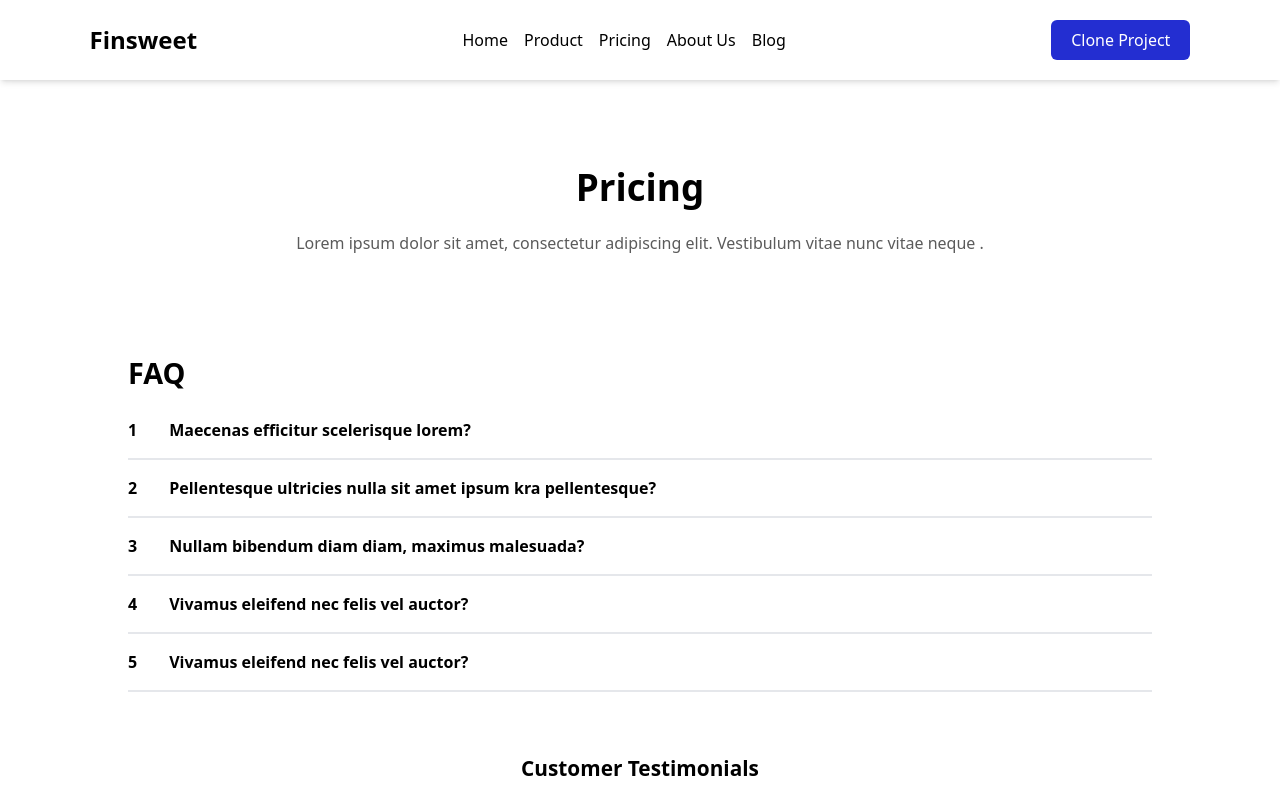
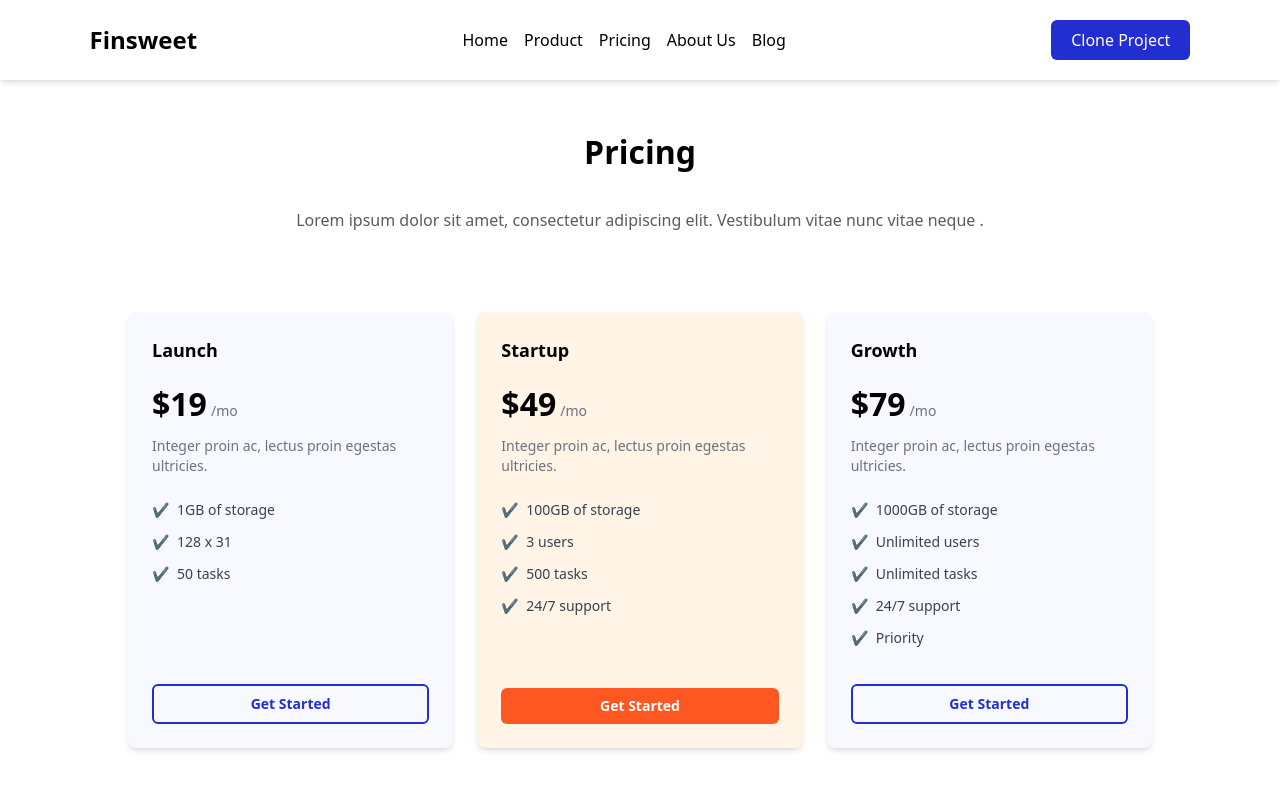
Before and after one commit to solawaleayomide/Finsweet, a React (Create React App) app: page /pricing in a window 1280 px wide. Shown: the top 800 px of the page. Built offline with nearby package versions, Linux system fonts and the light colour scheme.

Commit message:
finsweet

```diff
--- a/src/components/Navbar.js
+++ b/src/components/Navbar.js
@@ -7,7 +7,7 @@ function Navbar() {
   const [isMenuOpen, setIsMenuOpen] = useState(false);
 
   return (
-    <header className="fixed top-0 left-0 w-full py-[20px] px-[10%] md:px-[7%] flex items-center justify-between bg-white shadow-md">
+    <header className="fixed z-50 top-0 left-0 w-full py-[20px] px-[10%] md:px-[7%] flex items-center justify-between bg-white shadow-md">
       <a href="/" className="text-[1.5rem] font-bold md:text-[1.5rem]">
         Finsweet
       </a>
--- /dev/null
+++ b/src/components/PricingCard.js
@@ -0,0 +1,44 @@
+import React from "react";
+
+function PricingCard({ data }) {
+  const { title, price, features, buttonText, highlight } = data;
+
+  return (
+    <div
+      className={`p-6 rounded-lg shadow-md flex flex-col ${
+        highlight ? "bg-[#FFF4E6]" : "bg-[#F8F9FF]"
+      }`}
+    >
+      <h3 className="text-lg font-bold mb-4">{title}</h3>
+      <div className="text-[2rem] font-extrabold mb-2 flex items-baseline">
+        ${price}
+        <span className="text-sm font-medium text-gray-500 ml-1">/mo</span>
+      </div>
+      <p className="text-sm text-gray-500 mb-6">
+        Integer proin ac, lectus proin egestas ultricies.
+      </p>
+      <ul className="mb-6 flex-grow">
+        {features.map((feature, index) => (
+          <li
+            key={index}
+            className="text-sm text-gray-700 flex items-center mb-3"
+          >
+            <span className="text-green-500 font-bold mr-2">✔</span>
+            {feature}
+          </li>
+        ))}
+      </ul>
+      <button
+        className={`mt-auto py-2 text-sm font-bold rounded-md ${
+          highlight
+            ? "bg-[#FF5722] text-white"
+            : "border-2 border-[#232ED1] text-[#232ED1]"
+        }`}
+      >
+        {buttonText}
+      </button>
+    </div>
+  );
+}
+
+export default PricingCard;
--- a/src/pages/Pricing.js
+++ b/src/pages/Pricing.js
@@ -4,11 +4,12 @@ import Priciing from "../sections/Pricing";
 import Faqs from "../sections/Faqs";
 import Testimonial from "../sections/Testimonial";
 import Footer from "../sections/Footer";
+import PricingHead from "../sections/PricingHead";
 
 function Pricing() {
   return (
     <div>
-      <Priciing />
+      <PricingHead />
       <Navbar />
       <Faqs />
       <Testimonial />
--- a/src/sections/Pricing.js
+++ b/src/sections/Pricing.js
@@ -1,23 +1,42 @@
 import React from "react";
+import PricingCard from "../components/PricingCard";
 
 function Pricing() {
+  const pricingData = [
+    {
+      title: "Launch",
+      price: "19",
+      features: ["1GB of storage", "128 x 31", "50 tasks"],
+      buttonText: "Get Started",
+      highlight: false,
+    },
+    {
+      title: "Startup",
+      price: "49",
+      features: ["100GB of storage", "3 users", "500 tasks", "24/7 support"],
+      buttonText: "Get Started",
+      highlight: true,
+    },
+    {
+      title: "Growth",
+      price: "79",
+      features: [
+        "1000GB of storage",
+        "Unlimited users",
+        "Unlimited tasks",
+        "24/7 support",
+        "Priority",
+      ],
+      buttonText: "Get Started",
+      highlight: false,
+    },
+  ];
+
   return (
-    <div className="px-[10%] mt-[10rem]">
-      <div>
-        <div className="text-center">
-          <h2 className="font-bold text-[1.8rem] md:text-[2.3rem] mb-[1rem]">
-            Pricing
-          </h2>
-          <p className="text-[#5B5B5B]">
-            Lorem ipsum dolor sit amet, consectetur adipiscing elit. Vestibulum
-            vitae nunc vitae neque .
-          </p>
-        </div>
-
-        <div>
-          <h2></h2>
-        </div>
-      </div>
+    <div className="flex flex-col md:flex-row gap-6">
+      {pricingData.map((plan, index) => (
+        <PricingCard key={index} data={plan} />
+      ))}
     </div>
   );
 }
--- /dev/null
+++ b/src/sections/PricingHead.js
@@ -0,0 +1,20 @@
+import React from "react";
+import Pricing from "./Pricing";
+
+function PricingHead() {
+  return (
+    <div className="px-[10%] mt-[8rem]">
+      <div className="text-center mb-[3rem] md:mb-[5rem]">
+        <h2 className="font-bold text-[2rem] mb-[2rem]">Pricing</h2>
+        <p className="text-[#5B5B5B]">
+          Lorem ipsum dolor sit amet, consectetur adipiscing elit. Vestibulum
+          vitae nunc vitae neque .
+        </p>
+      </div>
+
+      <Pricing />
+    </div>
+  );
+}
+
+export default PricingHead;
```
